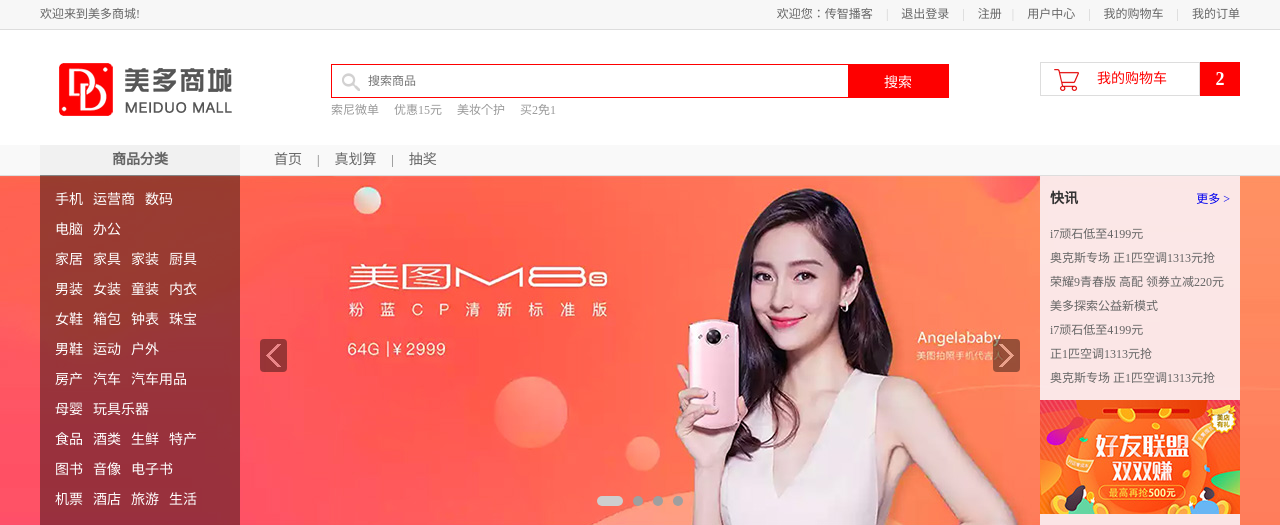
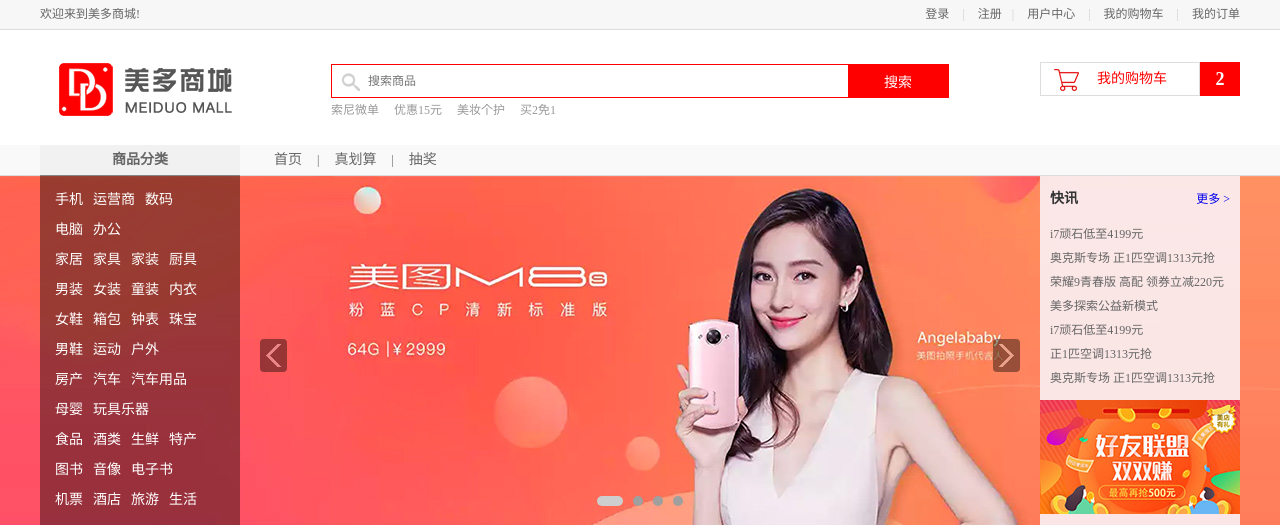
Before and after one commit to xiangyu-975/project, a Django app: page / in a window 1280 px wide. Shown: the top 525 px of the page. Run offline with Django 3.2, Linux system fonts and the light colour scheme.

Commit message:
账号登陆之首页展示用户名信息——首页用户名展示方案1（模板直接渲染）

```diff
--- a/meiduo_mall/meiduo_mall/templates/index.html
+++ b/meiduo_mall/meiduo_mall/templates/index.html
@@ -15,16 +15,20 @@
 		<div class="header">
 			<div class="welcome fl">欢迎来到美多商城!</div>
 			<div class="fr">
+
+                {% if user.is_authenticated %}
                     <div class="login_btn fl">
-                    欢迎您：<em>传智播客</em>
+                        欢迎您：<em>{{ user.username }}</em>
                         <span>|</span>
-                    <a href="#">退出</a>
+                        <a href="javascript:;" class="quit">退出</a>
                     </div>
+                {% else %}
                     <div class="login_btn fl">
 					    <a href="login.html">登录</a>
 					    <span>|</span>
 					    <a href="register.html">注册</a>
 				    </div>
+                {% endif %}
 				<div class="user_link fl">
 					<span>|</span>
 					<a href="user_center_info.html">用户中心</a>
```
Lines whose indentation alone changed are shown as unchanged.
